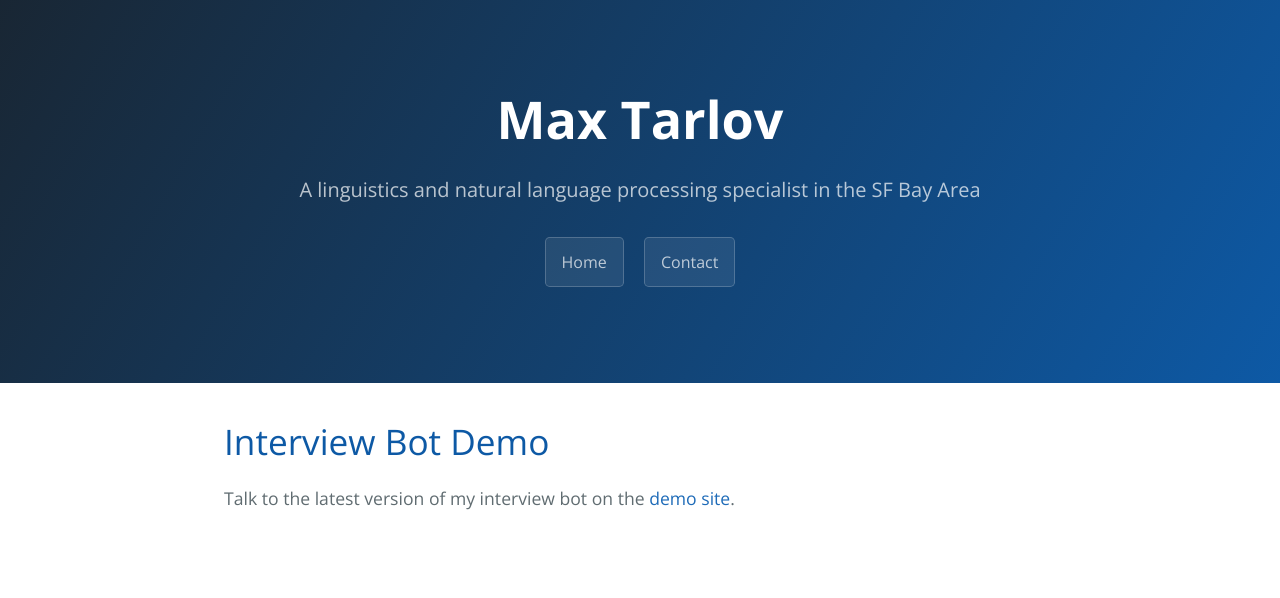
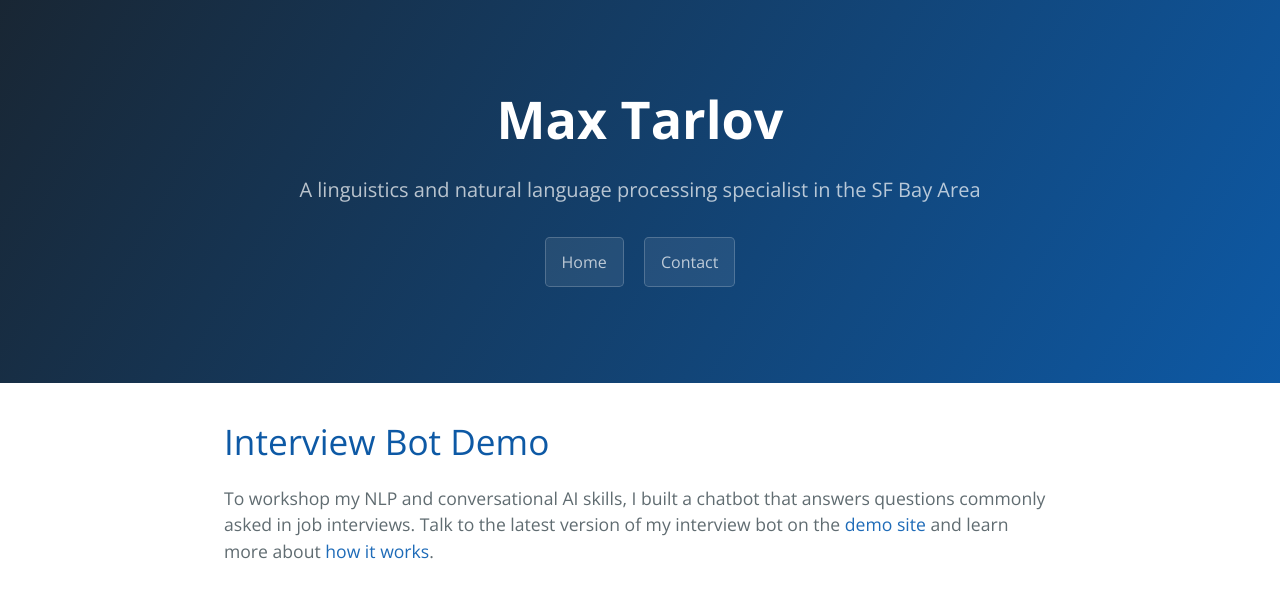
Before and after one commit to maxTarlov/personal-website, a Jekyll site: the page built from _projects/interview-bot-demo.md, in a window 1280 px wide. Shown: the top 598 px of the page. Built offline with Jekyll 4.4.1, drawn with Linux system fonts in a browser that asks for light colours.

Commit message:
Add more content to interview-bot-demo

```diff
--- a/_projects/interview-bot-demo.md
+++ b/_projects/interview-bot-demo.md
@@ -4,4 +4,4 @@ title: Interview Bot Demo
 redirect: https://interview.tarlov.dev
 ---
 
-Talk to the latest version of my interview bot on the [demo site](https://interview.tarlov.dev).
+To workshop my NLP and conversational AI skills, I built a chatbot that answers questions commonly asked in job interviews. Talk to the latest version of my interview bot on the [demo site](https://interview.tarlov.dev) and learn more about [how it works](https://interview.tarlov.dev/how).
```
